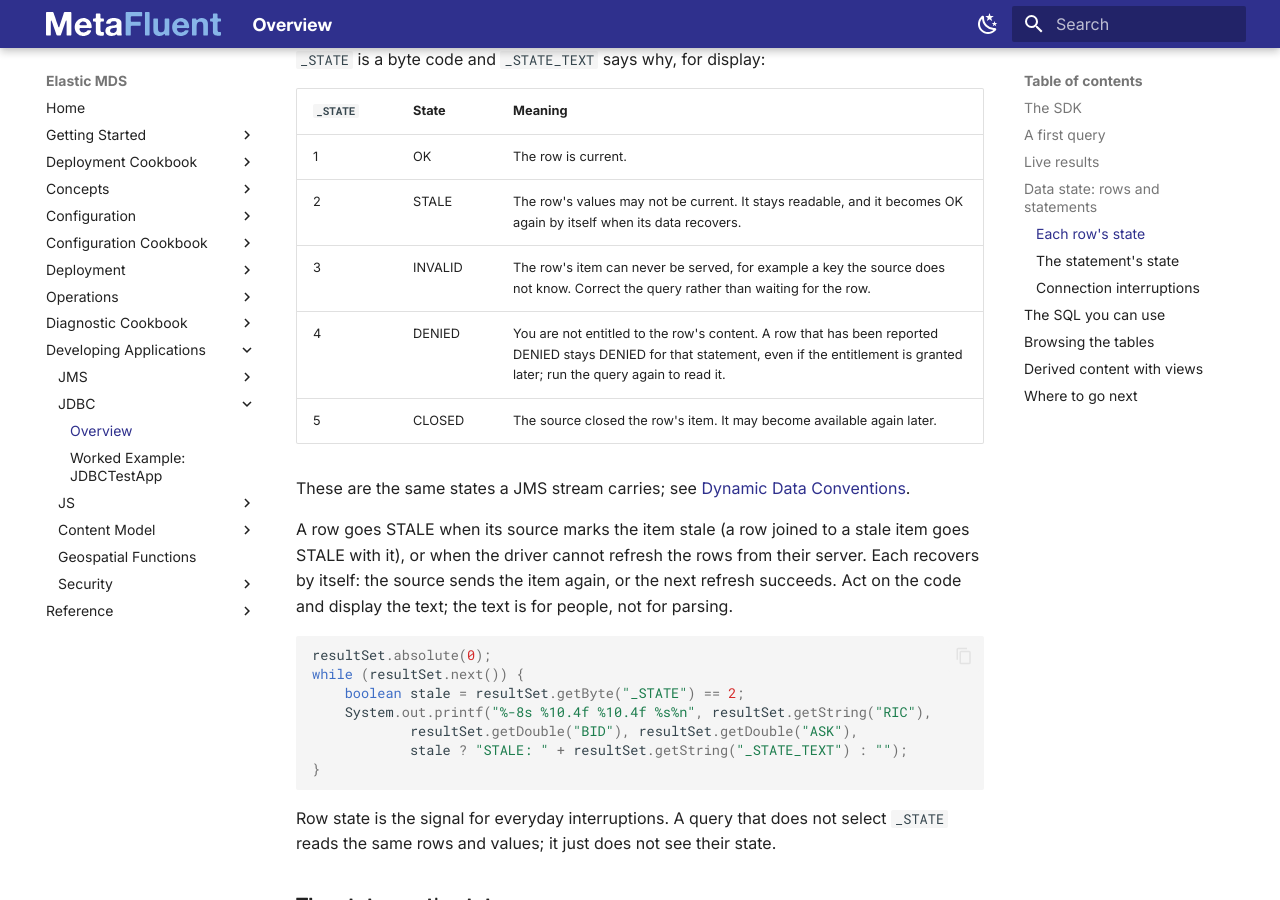
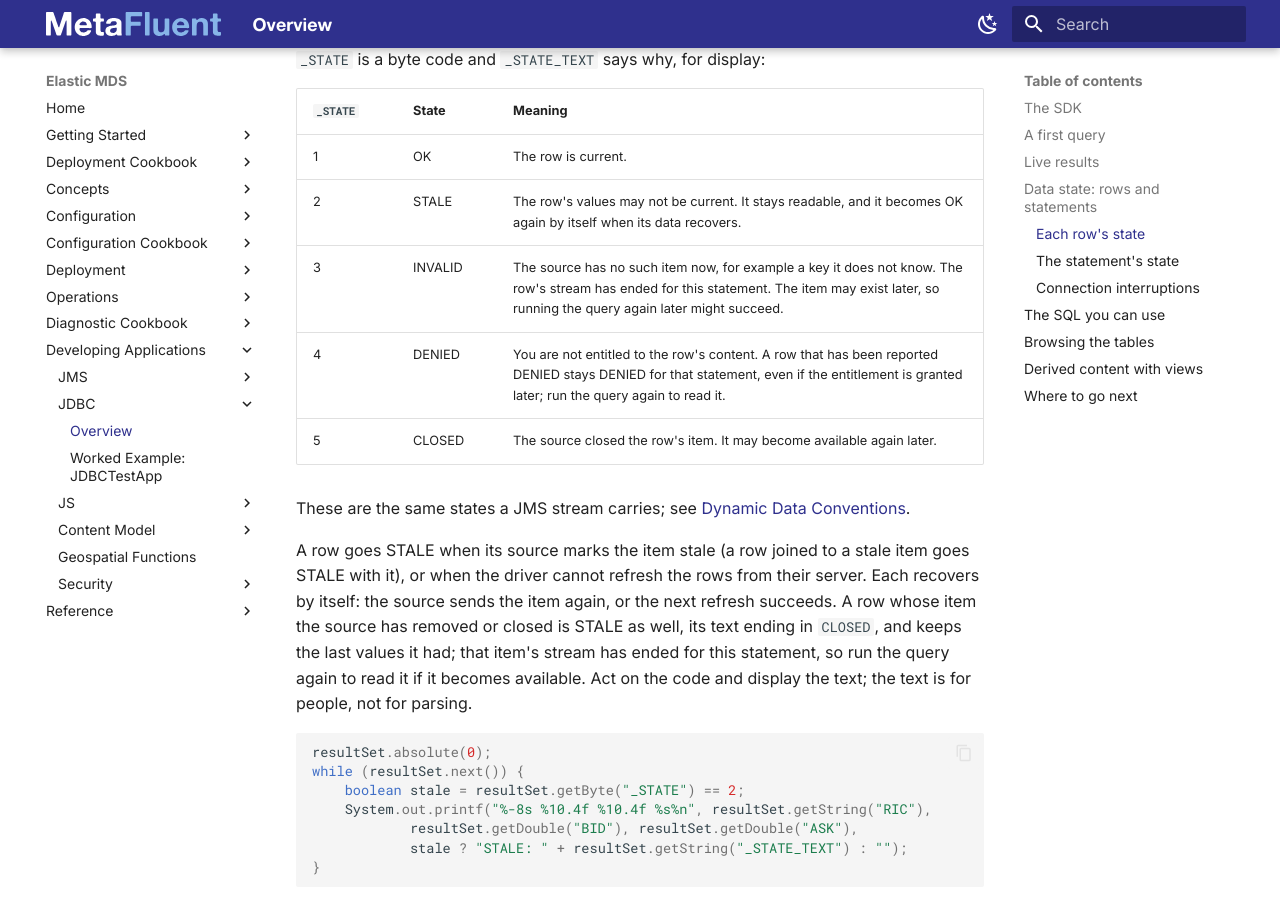
Before and after one commit to MetaFluent/ElasticMDS-docs, an MkDocs documentation site: the page built from docs/Develop-JDBC.md, in a window 1280 px wide and 900 px high, scrolled down 3497 px. Built offline with MkDocs 1.6.1 and Material for MkDocs 9.7.7, drawn with Linux system fonts in a browser that asks for light colours; the version menu is left out.

Commit message:
MetaFluent/IssueTracking#1836 INVALID: the source has no such item now; a removed row is STALE with CLOSED and keeps its values
https://github.com/MetaFluent/IssueTracking/issues/1836

Co-Authored-By: Claude Opus 5.5 <noreply@anthropic.com>
Claude-Session: https://claude.ai/code/session_01G11mkdYXGNYLpc99SKpVwb

````diff
--- a/docs/Develop-JDBC.md
+++ b/docs/Develop-JDBC.md
@@ -129,13 +129,13 @@ ResultSet resultSet = statement.executeQuery(
 |---|---|---|
 | 1 | OK | The row is current. |
 | 2 | STALE | The row's values may not be current. It stays readable, and it becomes OK again by itself when its data recovers. |
-| 3 | INVALID | The row's item can never be served, for example a key the source does not know. Correct the query rather than waiting for the row. |
+| 3 | INVALID | The source has no such item now, for example a key it does not know. The row's stream has ended for this statement. The item may exist later, so running the query again later might succeed. |
 | 4 | DENIED | You are not entitled to the row's content. A row that has been reported DENIED stays DENIED for that statement, even if the entitlement is granted later; run the query again to read it. |
 | 5 | CLOSED | The source closed the row's item. It may become available again later. |
 
 These are the same states a JMS stream carries; see [Dynamic Data Conventions](Dynamic-Data-Conventions.md#stream-state).
 
-A row goes STALE when its source marks the item stale (a row joined to a stale item goes STALE with it), or when the driver cannot refresh the rows from their server. Each recovers by itself: the source sends the item again, or the next refresh succeeds. Act on the code and display the text; the text is for people, not for parsing.
+A row goes STALE when its source marks the item stale (a row joined to a stale item goes STALE with it), or when the driver cannot refresh the rows from their server. Each recovers by itself: the source sends the item again, or the next refresh succeeds. A row whose item the source has removed or closed is STALE as well, its text ending in `CLOSED`, and keeps the last values it had; that item's stream has ended for this statement, so run the query again to read it if it becomes available. Act on the code and display the text; the text is for people, not for parsing.
 
 ```java
 resultSet.absolute(0);
````
Also changed, not shown: docs/Dynamic-Data-Conventions.md (+1 -1 lines).
